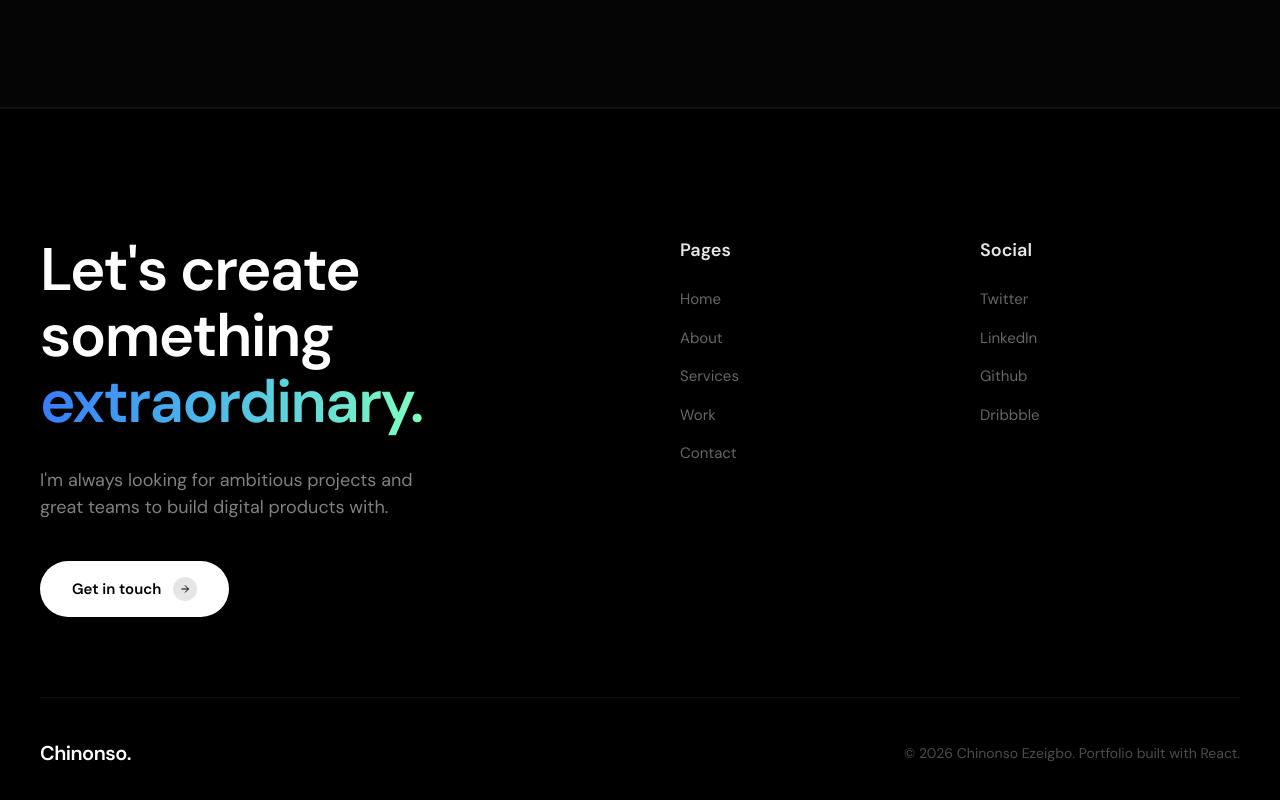
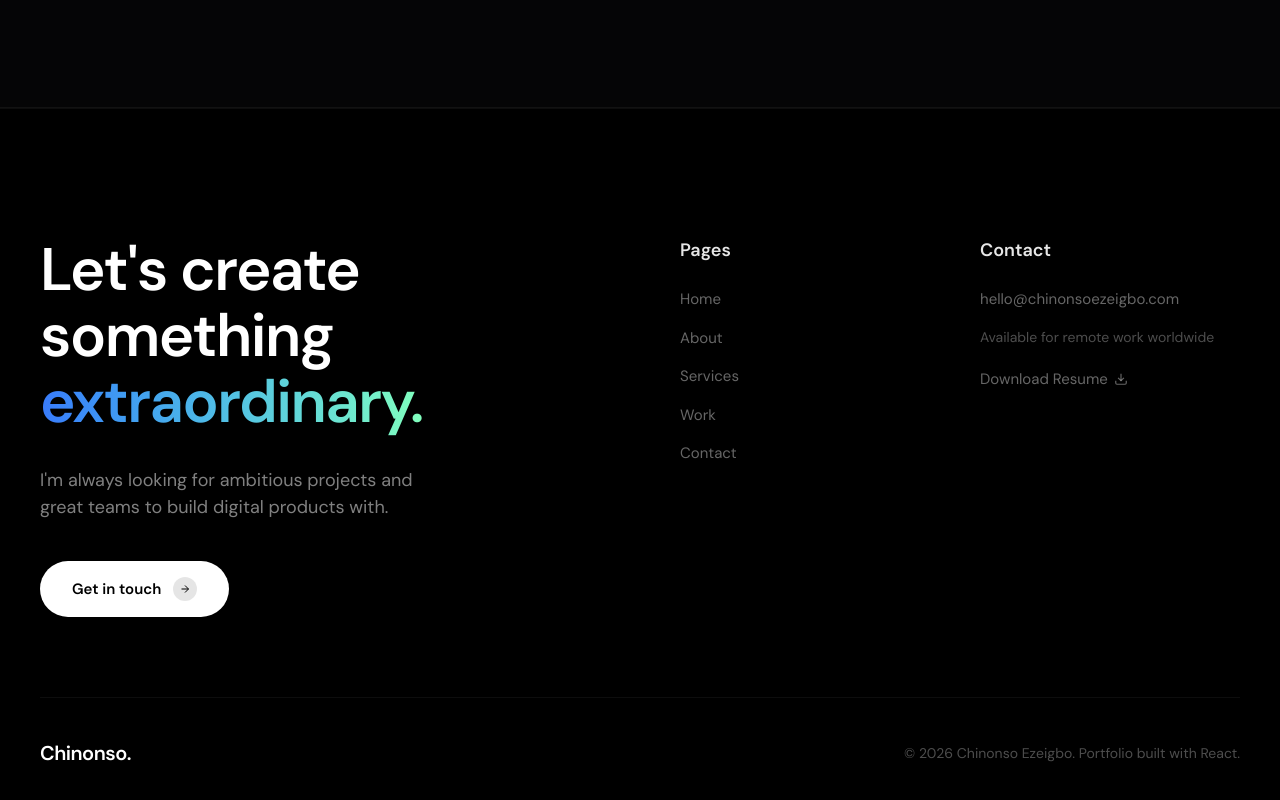
Before and after one commit to Manlikenonso1/Myportfolio, a React (Vite) app: page / in a window 1280 px wide. Shown: the part 4586-5386 px from the top of the page. Built offline with nearby package versions, Linux system fonts and the light colour scheme.

Commit message:
Remove socials from footer and replace with direct contact information

```diff
--- a/src/components/layout/Footer.jsx
+++ b/src/components/layout/Footer.jsx
@@ -31,11 +31,13 @@
               <Link to="/contact" className="text-white/40 hover:text-white transition-colors text-[15px]">Contact</Link>
             </div>
             <div className="flex flex-col gap-4">
-              <h4 className="font-['DM_Sans'] font-bold text-[18px] mb-2 text-white/90">Social</h4>
-              <a href="https://twitter.com" target="_blank" rel="noopener noreferrer" className="text-white/40 hover:text-white hover:translate-x-0.5 transition-all text-[15px]">Twitter</a>
-              <a href="https://linkedin.com" target="_blank" rel="noopener noreferrer" className="text-white/40 hover:text-white hover:translate-x-0.5 transition-all text-[15px]">LinkedIn</a>
-              <a href="https://github.com" target="_blank" rel="noopener noreferrer" className="text-white/40 hover:text-white hover:translate-x-0.5 transition-all text-[15px]">Github</a>
-              <a href="https://dribbble.com" target="_blank" rel="noopener noreferrer" className="text-white/40 hover:text-white hover:translate-x-0.5 transition-all text-[15px]">Dribbble</a>
+              <h4 className="font-['DM_Sans'] font-bold text-[18px] mb-2 text-white/90">Contact</h4>
+              <a href="mailto:hello@chinonsoezeigbo.com" className="text-white/40 hover:text-white transition-colors text-[15px]">hello@chinonsoezeigbo.com</a>
+              <span className="text-white/30 text-[14px]">Available for remote work worldwide</span>
+              <a href="/resume.pdf" download className="text-white/40 hover:text-white transition-colors text-[15px] inline-flex items-center gap-1.5 mt-1">
+                <span>Download Resume</span>
+                <svg className="w-3.5 h-3.5" viewBox="0 0 24 24" fill="none" stroke="currentColor" strokeWidth="2"><path d="M21 15v4a2 2 0 0 1-2 2H5a2 2 0 0 1-2-2v-4"/><polyline points="7 10 12 15 17 10"/><line x1="12" y1="15" x2="12" y2="3"/></svg>
+              </a>
             </div>
           </div>
         </div>
```
